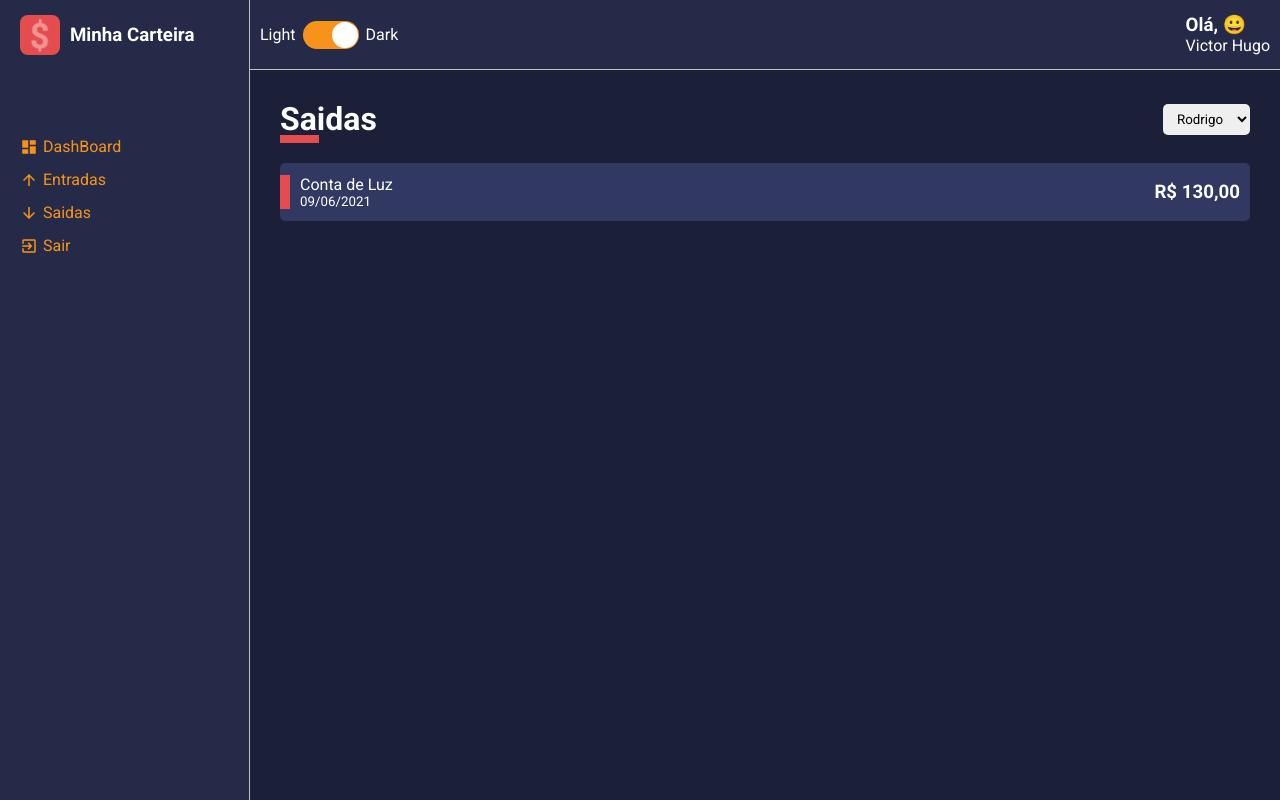
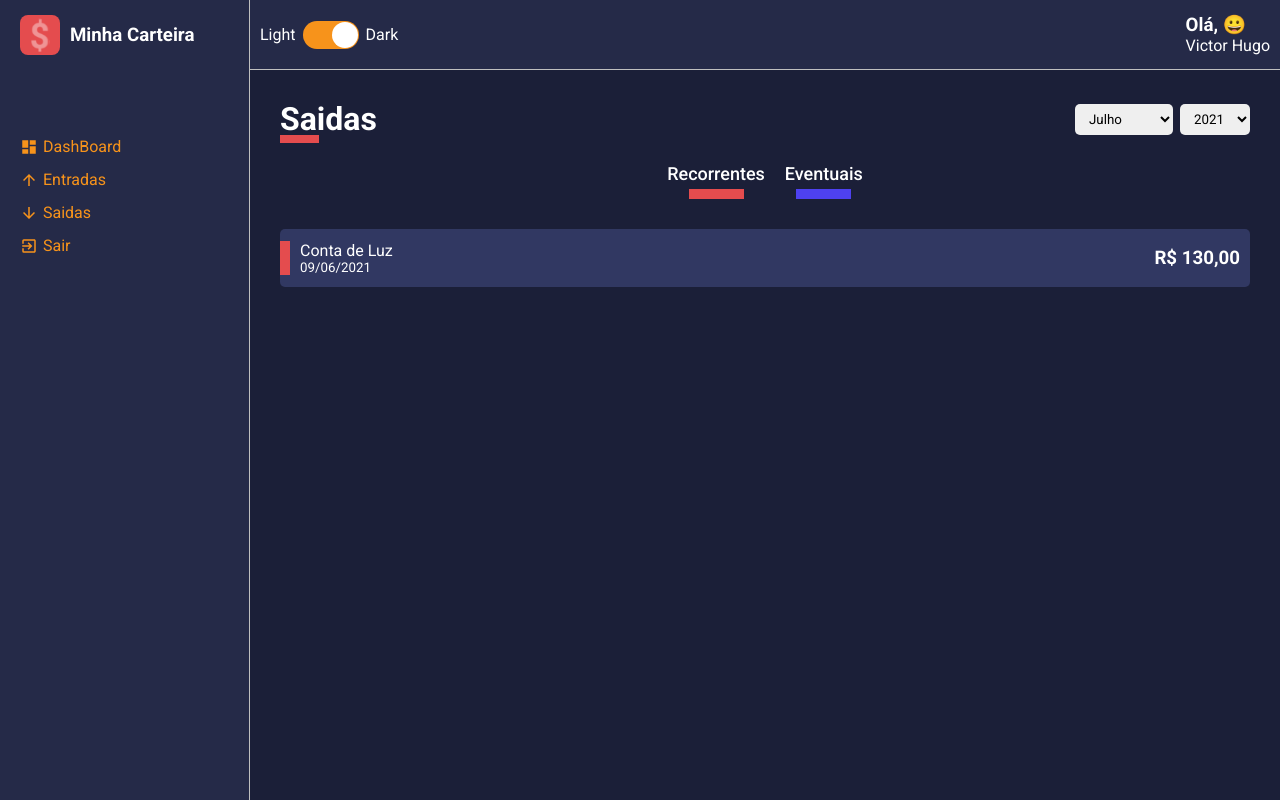
Before and after one commit to VictorHAP1603/Minha-Carteira, a React (Create React App) app: page / in a window 1280 px wide. Built offline with nearby package versions, Linux system fonts and the light colour scheme.

Commit message:
filtros prontos

```diff
--- a/src/pages/List/index.tsx
+++ b/src/pages/List/index.tsx
@@ -3,20 +3,37 @@
 import SelectInput from "../../components/SelectInput";
 import HistoryFinanceCard from "../../components/HistoryFinanceCard";
 
-import { Container, Content } from "./style";
+import { Container, Content, Filters } from "./style";
 
 const List: React.FC = () => {
-  const options = [
-    { value: "Rodrigo", label: "Rodrigo" },
-    { value: "Maria", label: "Maria" },
-    { value: "Joao", label: "Joao" },
+  const months = [
+    { value: 7, label: "Julho" },
+    { value: 8, label: "Agosto" },
+    { value: 9, label: "Setembro" },
+  ];
+
+  const years = [
+    { value: 2020, label: 2021 },
+    { value: 2018, label: 2020 },
+    { value: 2019, label: 2019 },
   ];
 
   return (
     <Container>
       <ContentHeader title="Saidas" color="#e44c4e">
-        <SelectInput options={options} />
+        <SelectInput options={months} />
+        <SelectInput options={years} />
       </ContentHeader>
+
+      <Filters>
+        <button type="button" className="tag-filter tag-filter-recurrent">
+          Recorrentes
+        </button>
+
+        <button type="button" className="tag-filter tag-filter-eventual">
+          Eventuais
+        </button>
+      </Filters>
 
       <Content>
         <HistoryFinanceCard
--- a/src/pages/List/style.ts
+++ b/src/pages/List/style.ts
@@ -5,3 +5,43 @@
 export const Content = styled.div`
   /* height: 100vh; */
 `;
+
+export const Filters = styled.div`
+  width: 100%;
+  display: flex;
+  justify-content: center;
+  margin-bottom: 30px;
+
+  .tag-filter {
+    font-size: 18px;
+    font-weight: 500;
+    background: none;
+    color: ${(props) => props.theme.colors.white};
+    position: relative;
+
+    margin: 0 10px;
+
+    transition: 0.3s;
+
+    &:hover {
+      opacity: 0.7;
+    }
+
+    &::after {
+      content: "";
+      display: block;
+      width: 55px;
+      height: 10px;
+
+      margin: 5px auto 0px auto;
+    }
+
+    &.tag-filter-recurrent::after {
+      background-color: ${(props) => props.theme.colors.warning};
+    }
+
+    &.tag-filter-eventual::after {
+      background-color: ${(props) => props.theme.colors.success};
+    }
+  }
+`;
```
